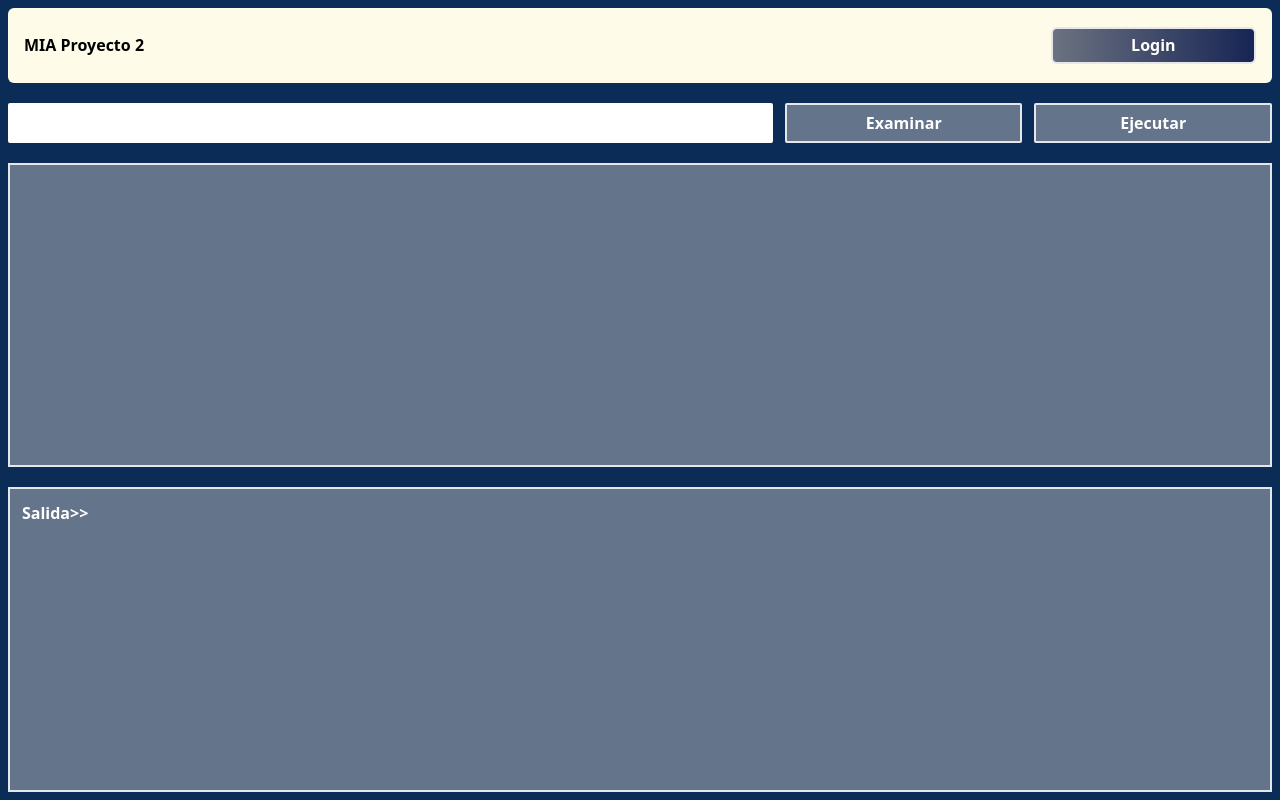
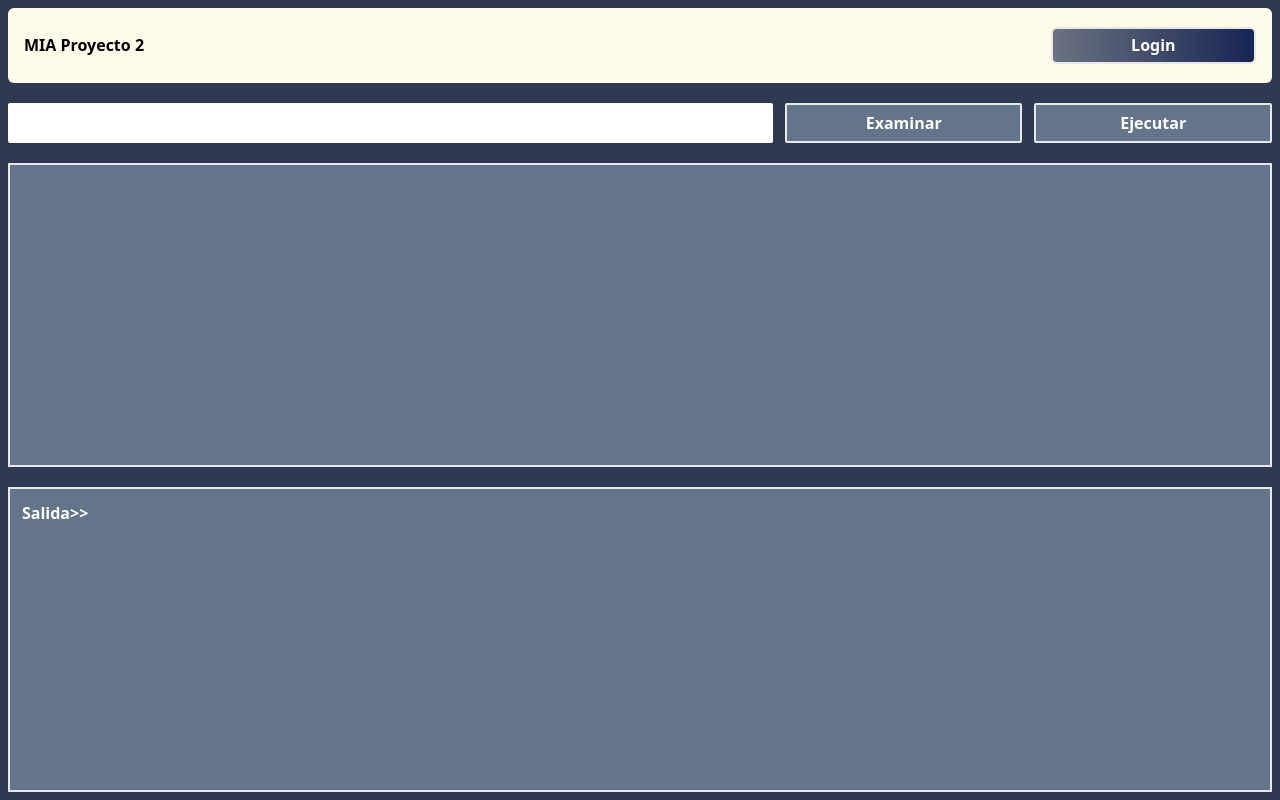
Before and after one commit to martinfdev/MIA_P2_201700656, a React (Vite) app in the folder front/: page / in a window 1280 px wide. Built offline with nearby package versions, Linux system fonts and the light colour scheme.

Commit message:
dark color

```diff
--- a/front/tailwind.config.js
+++ b/front/tailwind.config.js
@@ -16,7 +16,7 @@ export default {
         'danger': '#FF0000',
         'success': '#008000',
         'info': '#00FFFF',
-        'dark': '#0b2c57',
+        'dark': '#303952',
         'light': '#FFFFFF'
       },
     },
```
